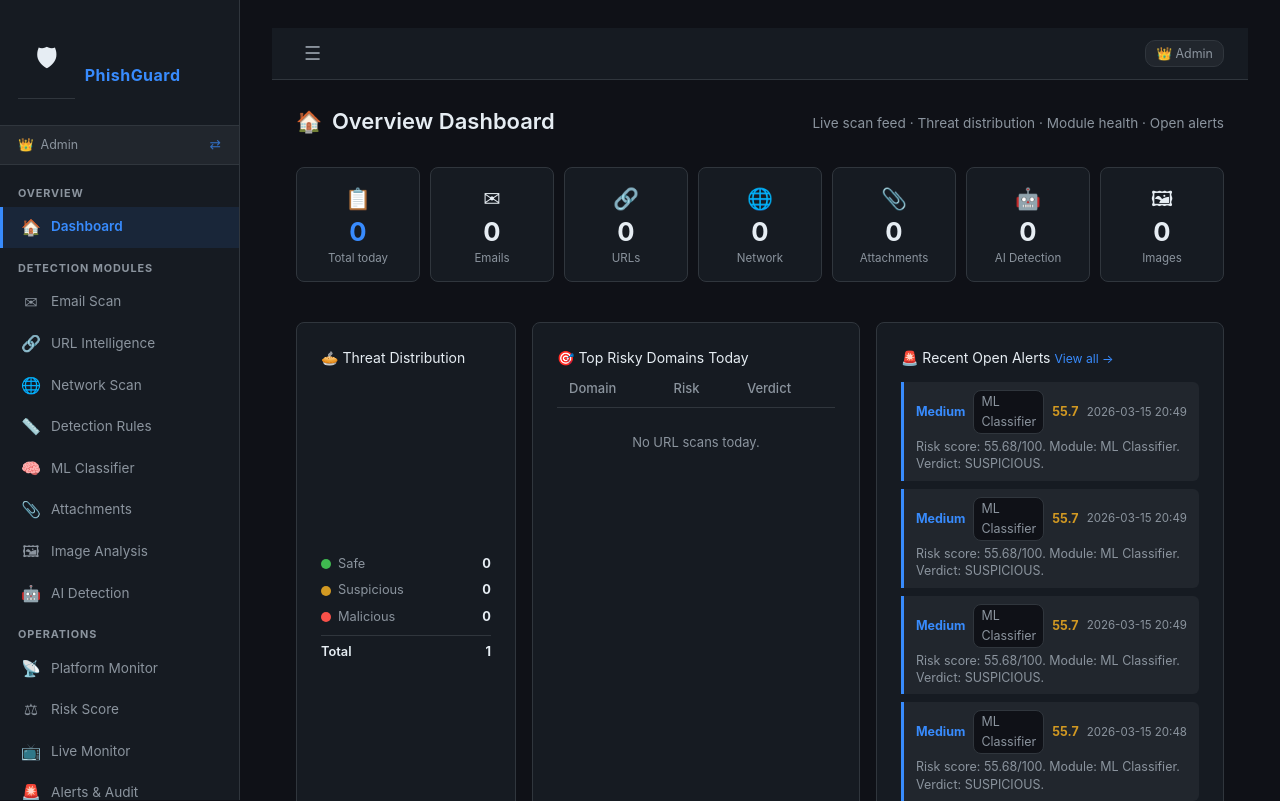
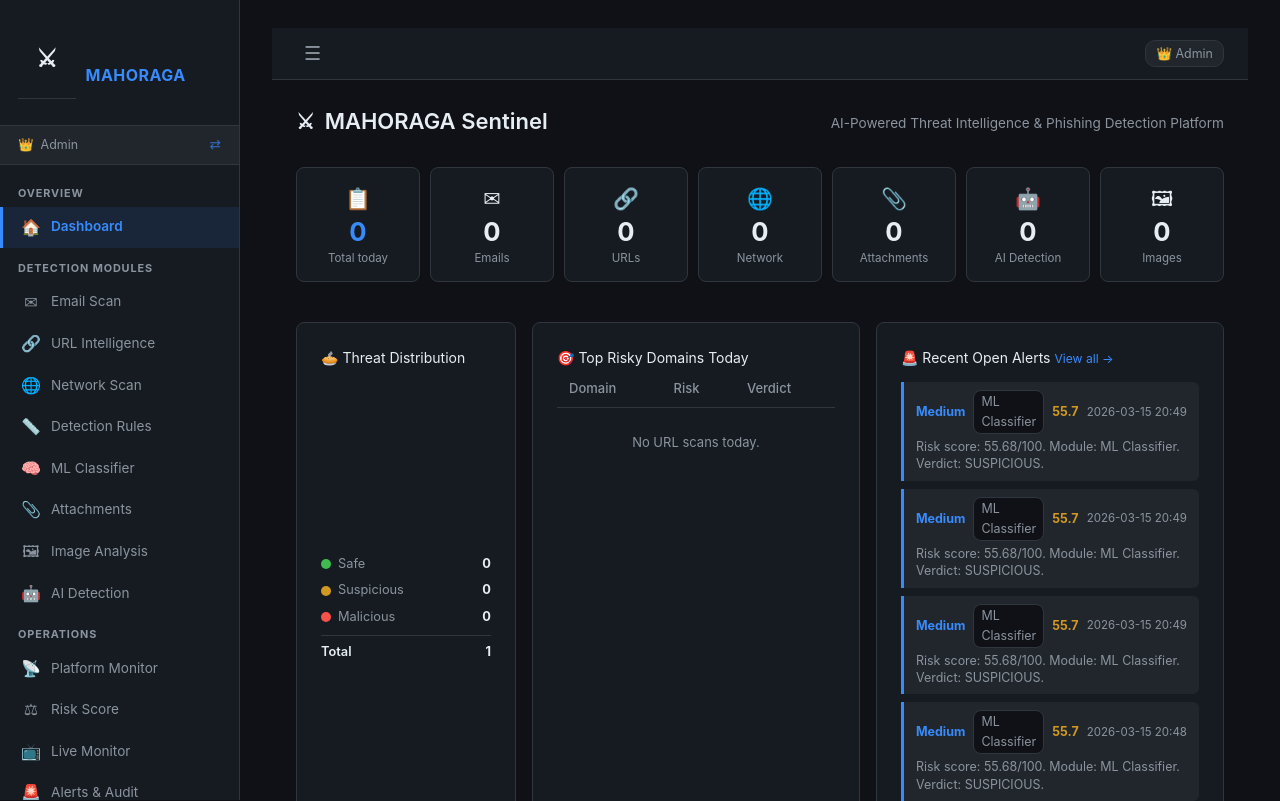
Before and after one commit to gautham2117/phishing-detector, a Flask app: page / in a window 1280 px wide. Shown: the top 801 px of the page. Run offline with Flask 3, Linux system fonts and the light colour scheme; the visitor is signed in with stand-in values (Sample User, id 1); data comes from the database, SQL or seed files in the repository; both versions use the stored data as it was after the commit; data that the repository does not hold is empty.

Commit message:
phase updated

```diff
--- a/frontend/templates/base.html
+++ b/frontend/templates/base.html
@@ -3,7 +3,7 @@
 <head>
   <meta charset="UTF-8">
   <meta name="viewport" content="width=device-width, initial-scale=1.0">
-  <title>{% block title %}PhishGuard{% endblock %}</title>
+  <title>{% block title %}MAHORAGA Sentinel{% endblock %}</title>
   <link rel="stylesheet" href="/static/css/main.css">
   {% block head %}{% endblock %}
 </head>
@@ -13,8 +13,8 @@
 <aside class="sidebar" id="sidebar">
 
   <div class="sidebar-brand">
-    <span class="sidebar-logo">🛡</span>
-    <span class="sidebar-title">PhishGuard</span>
+    <span class="sidebar-logo">⚔</span>
+    <span class="sidebar-title">MAHORAGA</span>
   </div>
 
   <!-- Role badge -->
@@ -38,7 +38,7 @@
   </nav>
 
   <div class="sidebar-footer">
-    <span class="sidebar-version">v1.0.0 · Phase 17</span>
+    <span class="sidebar-version">Sentinel v1.0.0 · Phase 17</span>
   </div>
 
 </aside>
--- a/frontend/templates/dashboard.html
+++ b/frontend/templates/dashboard.html
@@ -1,5 +1,5 @@
 {% extends "base.html" %}
-{% block title %}Dashboard — PhishGuard{% endblock %}
+{% block title %}Dashboard — MAHORAGA Sentinel{% endblock %}
 
 {% block content %}
 <!-- Data island — all JS reads endpoints from here, never from Jinja in <script> -->
@@ -10,11 +10,11 @@
 
 <div class="page-header">
   <h1 class="page-title">
-    <span class="title-icon">🏠</span>
-    Overview Dashboard
+    <span class="title-icon">⚔</span>
+    MAHORAGA Sentinel
   </h1>
   <p class="page-subtitle">
-    Live scan feed · Threat distribution · Module health · Open alerts
+    AI-Powered Threat Intelligence &amp; Phishing Detection Platform
   </p>
 </div>
 
```
Also changed, not shown: frontend/templates/role_select.html (+27 -15 lines), database/phishing_detector.db.
